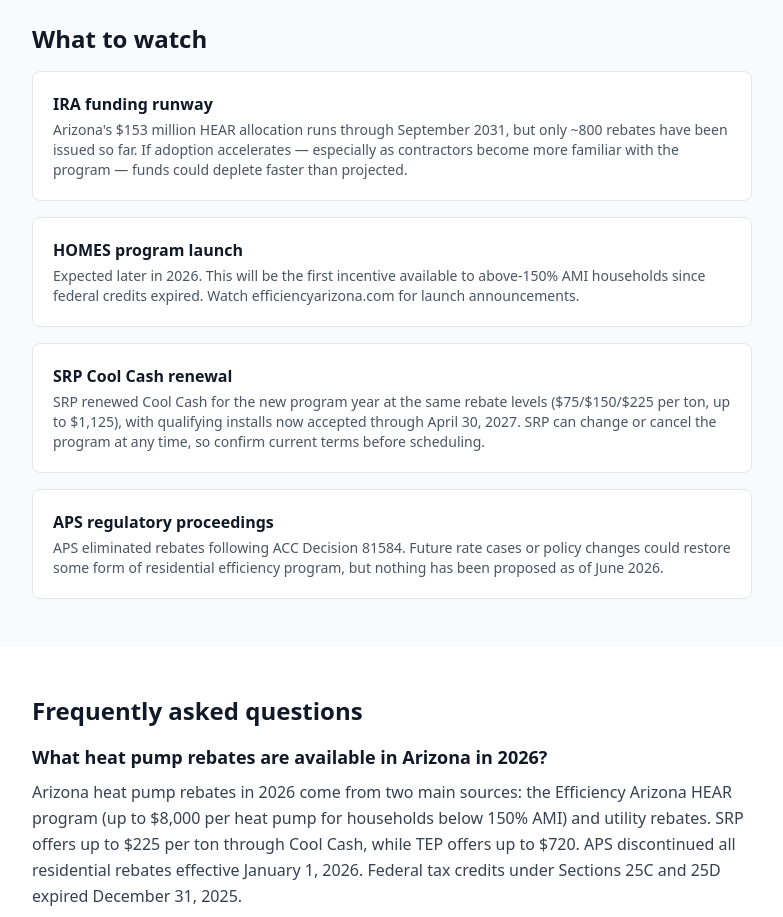
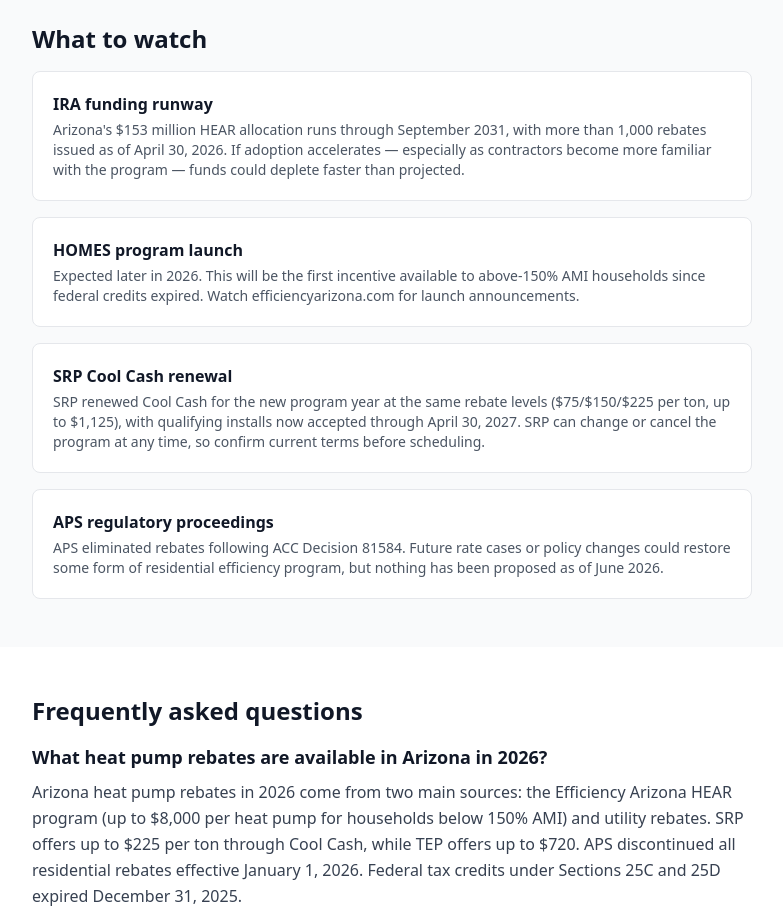
Before and after one commit to giniwproductions-88/homeenergybasics, a Next.js app: page /heat-pumps/states/az in a window 1280 px wide. Shown: the part 8820-9737 px from the top of the page, without its empty margins (248-1031 px from the left). Built offline with nearby package versions, Linux system fonts and the light colour scheme.

Commit message:
AZ: fix duplicate stale rebate count in What-to-Watch (800 -> 1,076)

```diff
--- a/src/app/heat-pumps/states/az/page.tsx
+++ b/src/app/heat-pumps/states/az/page.tsx
@@ -546,7 +546,7 @@ export default function ArizonaPage() {
           <div className="space-y-4">
             <div className="bg-white border border-gray-200 rounded-lg p-5">
               <p className="font-semibold text-gray-900">IRA funding runway</p>
-              <p className="text-sm text-gray-600 mt-1">Arizona&apos;s $153 million HEAR allocation runs through September 2031, but only ~800 rebates have been issued so far. If adoption accelerates — especially as contractors become more familiar with the program — funds could deplete faster than projected.</p>
+              <p className="text-sm text-gray-600 mt-1">Arizona&apos;s $153 million HEAR allocation runs through September 2031, with more than 1,000 rebates issued as of April 30, 2026. If adoption accelerates — especially as contractors become more familiar with the program — funds could deplete faster than projected.</p>
             </div>
             <div className="bg-white border border-gray-200 rounded-lg p-5">
               <p className="font-semibold text-gray-900">HOMES program launch</p>
```
